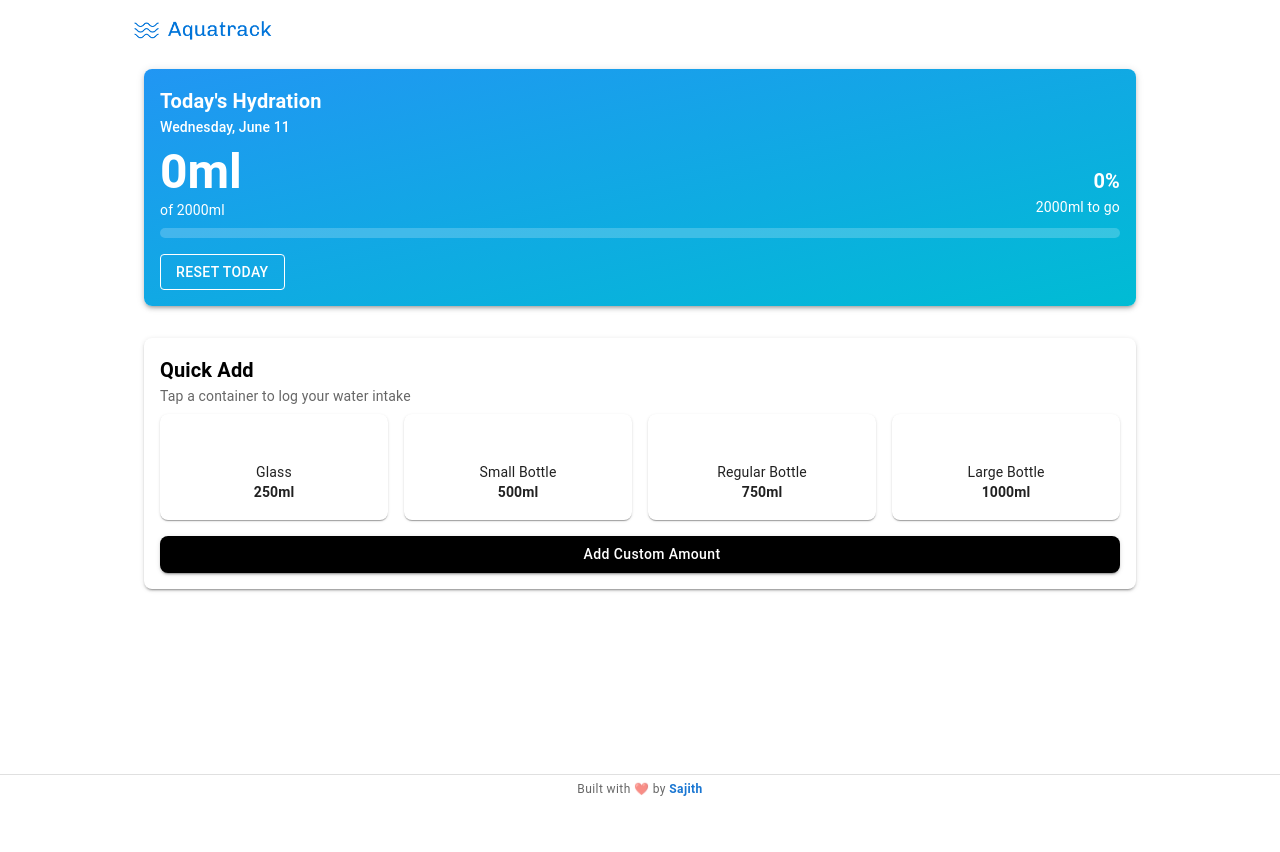
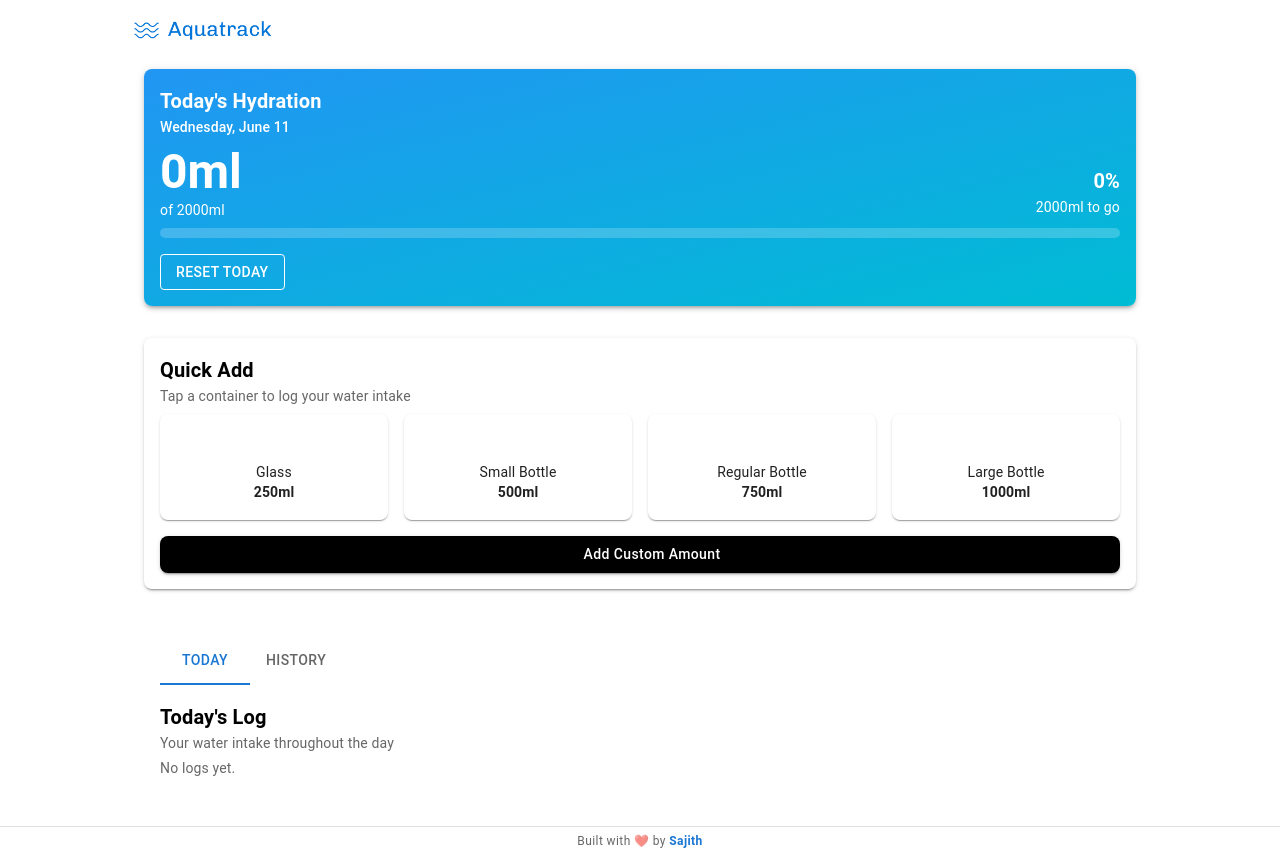
Before and after one commit to S-Sajith/aqua-track, a React (Vite) app: page / in a window 1280 px wide. Before the commit the page ends 800 px from the top, so only its background shows below. Built offline with nearby package versions, Linux system fonts and the light colour scheme; some icons are missing.

Commit message:
Added TabBar functionality with History and Today tab

```diff
--- a/package.json
+++ b/package.json
@@ -14,6 +14,7 @@
     "@emotion/styled": "^11.14.0",
     "@mui/icons-material": "^7.1.1",
     "@mui/material": "^7.1.1",
+    "date-fns": "^4.1.0",
     "react": "^19.0.0",
     "react-dom": "^19.0.0"
   },
--- a/src/App.jsx
+++ b/src/App.jsx
@@ -3,6 +3,7 @@ import Navbar from "./components/Navbar";
 import { Box } from "@mui/material";
 import QuickAdd from "./components/QuickAdd";
 import Footer from "./components/Footer";
+import TabBar from "./components/TabBar/TabBar";
 
 function App() {
   return (
@@ -32,6 +33,7 @@ function App() {
         >
           <HydrationSummary />
           <QuickAdd />
+          <TabBar />
         </Box>
       </Box>
       <Footer />
--- /dev/null
+++ b/src/components/TabBar/HistoryTab.jsx
@@ -0,0 +1,76 @@
+import { Box, Typography } from "@mui/material";
+import { useAppContext } from "../../context/AppContext";
+import { parseISO, format, startOfWeek, addDays, isSameDay } from "date-fns";
+
+const HistoryTab = () => {
+  const { hydrationData, baseGoal } = useAppContext();
+
+  const getWeeklyOverview = () => {
+    const weekStart = startOfWeek(new Date(), { weekStartsOn: 1 }); // Monday
+    const week = [];
+
+    for (let i = 0; i < 7; i++) {
+      const date = addDays(weekStart, i);
+      const dataForDay = hydrationData.find((d) =>
+        isSameDay(parseISO(d.date), date)
+      );
+
+      week.push({
+        day: format(date, "EEE"),
+        total: dataForDay?.totalIntake || 0,
+      });
+    }
+
+    return week;
+  };
+
+  const week = getWeeklyOverview();
+
+  return (
+    <Box sx={{ mt: 2 }}>
+      <Typography variant="h6" fontWeight="bold">
+        Weekly Overview
+      </Typography>
+      <Typography variant="body2" color="text.secondary" gutterBottom>
+        Your hydration history
+      </Typography>
+
+      {week.map((day, idx) => (
+        <>
+          <Box
+            key={idx}
+            sx={{
+              display: "flex",
+              justifyContent: "space-between",
+              alignItems: "center",
+              my: 1,
+            }}
+          >
+            <Typography sx={{ width: 40 }}>{day.day}</Typography>
+            <Typography sx={{ minWidth: 40 }}>{day.total}ml</Typography>
+          </Box>
+          <Box
+            sx={{
+              flexGrow: 1,
+              height: 16,
+              mx: 1,
+              backgroundColor: "#eee",
+              borderRadius: 4,
+              overflow: "hidden",
+            }}
+          >
+            <Box
+              sx={{
+                width: `${Math.min((day.total / baseGoal) * 100, 100)}%`,
+                height: "100%",
+                backgroundColor: "black",
+              }}
+            />
+          </Box>
+        </>
+      ))}
+    </Box>
+  );
+};
+
+export default HistoryTab;
--- /dev/null
+++ b/src/components/TabBar/TabBar.jsx
@@ -0,0 +1,33 @@
+import { Box, Tab, Tabs } from "@mui/material";
+import { useState } from "react";
+import TodayTab from "./TodayTab";
+import HistoryTab from "./HistoryTab";
+
+const TabBar = () => {
+  const [tabIndex, setTabIndex] = useState(0);
+
+  const handleChange = (event, newValue) => {
+    setTabIndex(newValue);
+  };
+
+  return (
+    <div>
+      <Box mt={4} p={2}>
+        <Tabs
+          value={tabIndex}
+          onChange={handleChange}
+          variant="scrollable"
+          scrollButtons="auto"
+        >
+          <Tab label="Today" />
+          <Tab label="History" />
+        </Tabs>
+
+        {tabIndex === 0 && <TodayTab />}
+        {tabIndex === 1 && <HistoryTab />}
+      </Box>
+    </div>
+  );
+};
+
+export default TabBar;
--- /dev/null
+++ b/src/components/TabBar/TodayTab.jsx
@@ -0,0 +1,85 @@
+import { Box, Typography, Paper, List } from "@mui/material";
+import { useAppContext } from "../../context/AppContext";
+import { isToday, parseISO } from "date-fns";
+
+import LocalDrinkIcon from "@mui/icons-material/LocalDrink";
+import ScienceIcon from "@mui/icons-material/Science";
+import CategoryIcon from "@mui/icons-material/Category";
+import OpacityIcon from "@mui/icons-material/Opacity";
+import LocalCafeIcon from "@mui/icons-material/LocalCafe";
+import WineBarIcon from "@mui/icons-material/WineBar";
+
+const getIntakeIcon = (type) => {
+  switch (type) {
+    case "glass":
+      return <LocalDrinkIcon color="primary" />;
+    case "small bottle":
+      return <ScienceIcon color="primary" />;
+    case "regular bottle":
+      return <CategoryIcon color="primary" />;
+    case "large bottle":
+      return <OpacityIcon color="primary" />;
+    case "coffee mug":
+      return <LocalCafeIcon color="primary" />;
+    case "milk glass":
+      return <WineBarIcon color="primary" />;
+    default:
+      return <LocalDrinkIcon color="primary" />;
+  }
+};
+
+const TodayTab = () => {
+  const { hydrationData, baseGoal } = useAppContext();
+
+  const todayLogs =
+    hydrationData.find((d) => isToday(parseISO(d.date)))?.logs || [];
+
+  return (
+    <Box sx={{ mt: 2 }}>
+      <Typography variant="h6" fontWeight="bold">
+        Today's Log
+      </Typography>
+      <Typography variant="body2" color="text.secondary" gutterBottom>
+        Your water intake throughout the day
+      </Typography>
+
+      {todayLogs.length === 0 ? (
+        <Typography variant="body2" color="text.secondary">
+          No logs yet.
+        </Typography>
+      ) : (
+        <List disablePadding>
+          {todayLogs.map((log, idx) => (
+            <Paper
+              key={idx}
+              sx={{
+                p: 1.5,
+                my: 1,
+                display: "flex",
+                alignItems: "center",
+                justifyContent: "space-between",
+                backgroundColor: "#f9f9f9",
+                borderRadius: 2,
+              }}
+            >
+              <Box display="flex" alignItems="center" gap={1}>
+                {getIntakeIcon(log.type)}
+                <Box>
+                  <Typography fontWeight="case">{log.amount}ml</Typography>
+                  <Typography variant="caption" color="text.secondary">
+                    {log.time}
+                  </Typography>
+                </Box>
+              </Box>
+              <Typography variant="caption" fontWeight="bold">
+                +{Math.round((log.amount / baseGoal) * 100)}%
+              </Typography>
+            </Paper>
+          ))}
+        </List>
+      )}
+    </Box>
+  );
+};
+
+export default TodayTab;
```
Also changed, not shown: 1 other file (tests, documents, lock files or other folders).
